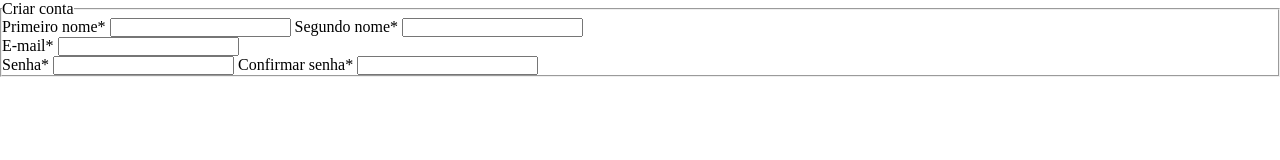
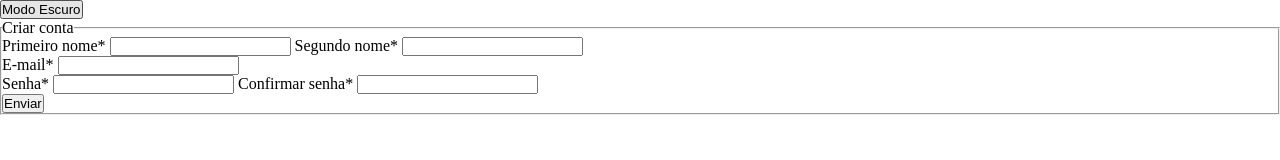
Before and after one commit to GEdO23/OMCORP-CHECKPOINT-3, a plain HTML site: page index.html in a window 1280 px wide. Drawn offline with Linux system fonts and the light colour scheme.

Commit message:
submit-btn + dark-mode-btn + organização.

```diff
--- a/index.html
+++ b/index.html
@@ -4,15 +4,23 @@
     <meta charset="UTF-8">
     <meta http-equiv="X-UA-Compatible" content="IE=edge">
     <meta name="viewport" content="width=device-width, initial-scale=1.0">
+
+    <script src="./js/cp3.js" defer></script>
     <link rel="stylesheet" href="./css/index.css">
-    <script src="./js/cp3.js" defer></script>
     <title>OMCORP-CP3</title>
+
 </head>
+
 <body>
-    <form action="">
-        <fieldset>
-            <legend>Criar conta</legend>
-            <div class="form-cadastro">
+    <div class="dark-mode-btn">
+        <button type="button" onclick="">Modo Escuro</button>
+    </div>
+
+    <div class="form-cadastro">
+        <form action="">
+            <fieldset>
+                <legend>Criar conta</legend>
+
                 <div class="cadastro-nome">
                     <label for="inputFirstName">Primeiro nome*
                         <input id="inputFirstName" name="firstName" type="text">
@@ -38,8 +46,11 @@
                         <input id="inputConfirmarSenha" type="password">
                     </label>
                 </div>
-            </div>
-        </fieldset>
-    </form>
+
+                <button type="submit">Enviar</button>
+            </fieldset>
+        </form>
+    </div>
 </body>
+
 </html>
```
